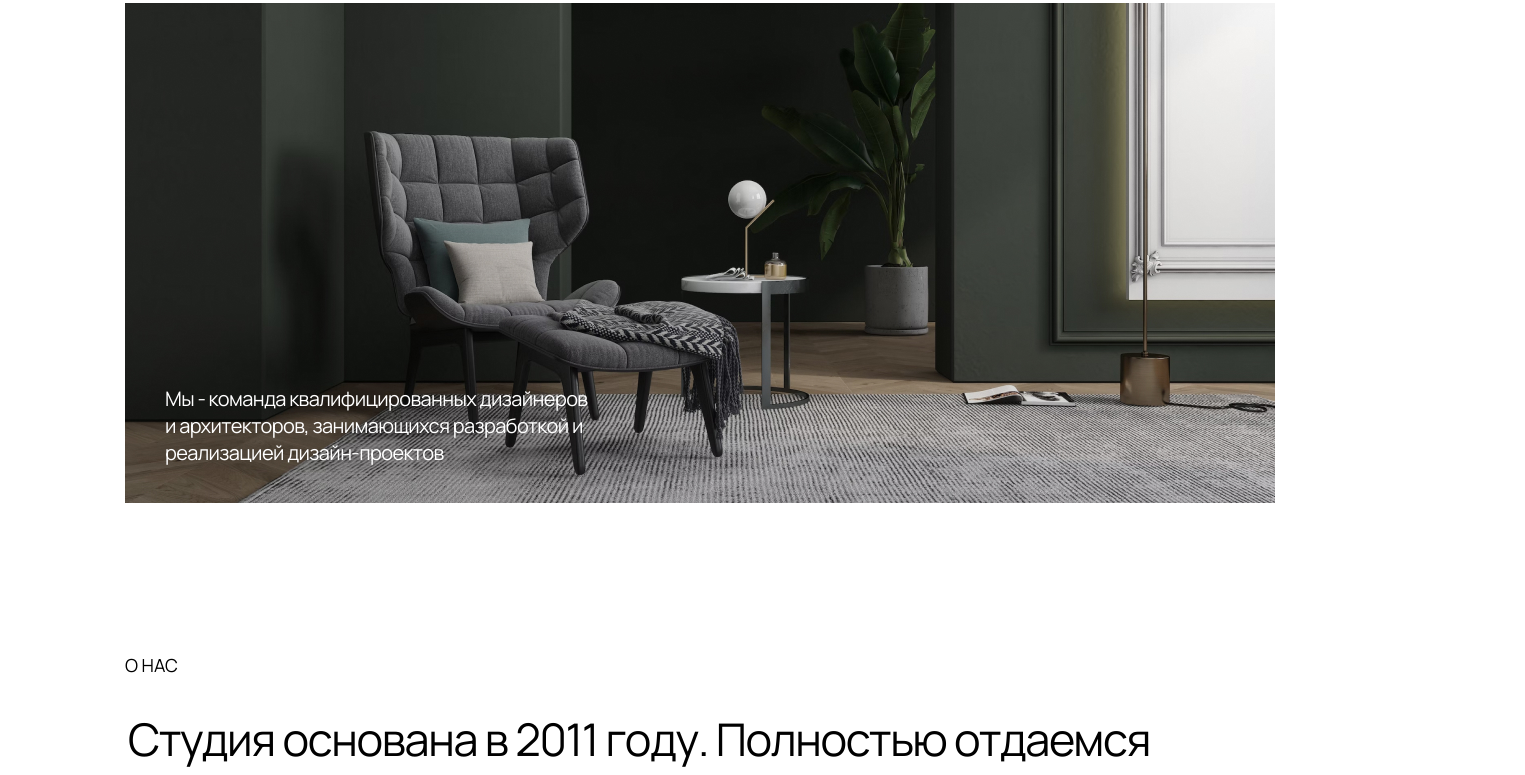
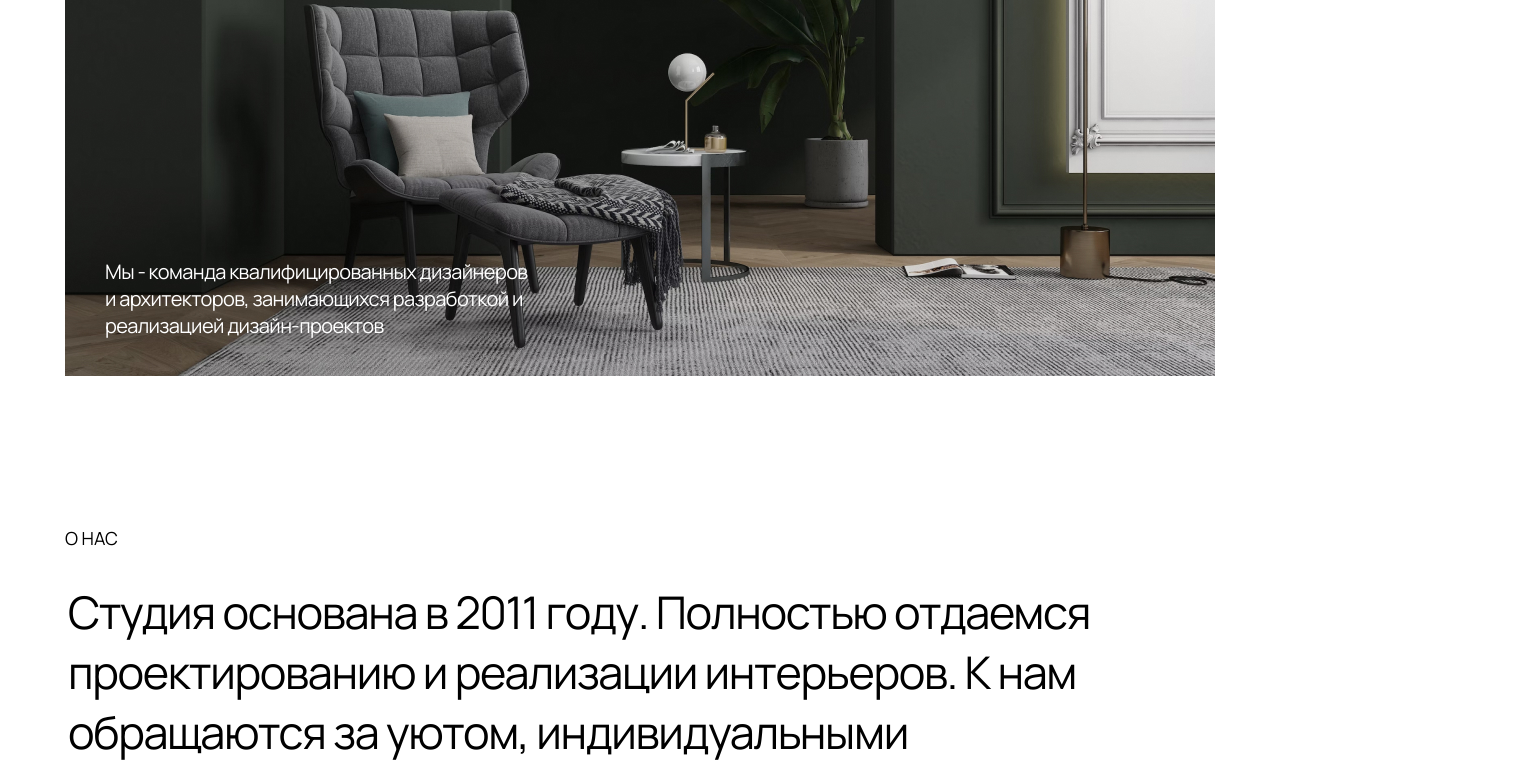
Before and after one commit to TimaBelov/Metrika, a plain HTML site: page index.html in a window 1280 px wide. Shown: the part 274-1049 px from the top of the page, 1525 px wide, since content can reach past the window. Drawn offline with Linux system fonts and the light colour scheme.

Commit message:
create fixed container for pc, and comment not use block

```diff
--- a/index.html
+++ b/index.html
@@ -10,7 +10,7 @@
     <title>Метрика</title>
 </head>
 <body>
-    <header>
+    <!-- <header>
         <img src="resources/Метрика.png" alt="Метрика">
         <nav>
             <a href="#about_us">О НАС</a>
@@ -18,10 +18,9 @@
             <a href="#services">УСЛУГИ</a>
             <a href="#contacts">КОНТАКТЫ</a>
         </nav>
-    </header>
+    </header> -->
     <main>
-        <section class="center_container">
-            <div class="container">
+        <section class="container">
             <h1>Современные и стильные<br>интерьеры для комфортной жизни</h1>
             <div class="photo_pod_h1">
                 <p>Мы - команда квалифицированных дизайнеров и архитекторов,
@@ -59,9 +58,8 @@
                 </li>
                 <a href="#projects"><button>Смотреть все проекты</button></a>
             </ul>
-            </div>
         </section>
-        <section class="full_wd_cont">
+        <!-- <section class="full_wd_cont">
             <section class="center_container">
                 <ul id="services" class="services_container">
                     <h2>УСЛУГИ</h2>
@@ -101,9 +99,9 @@
                     </li>
                 </ul>
             </section>
-        </section>
+        </section> -->
     </main>
-    <footer>
+    <!-- <footer>
         <div class="footer_links">
             <a href="#about_us">О НАС</a>
             <a href="#projects">ПРОЕКТЫ</a>
@@ -113,6 +111,6 @@
         <div class="podpis">
             <p>студия дизайна интерьера Метрика — 2023</p>
         </div>
-    </footer>
+    </footer> -->
 </body>
 </html>
--- a/styles/styles.css
+++ b/styles/styles.css
@@ -46,8 +46,8 @@ nav a:hover{
 }
 
 .container{
-    max-width: 1400px;
-    margin: 0 125px;
+    width: 1150px;
+    margin: 0 auto;
 }
 
 .container h1{
```
Lines whose indentation alone changed are shown as unchanged.
